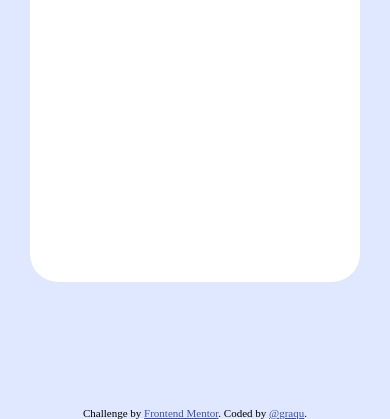
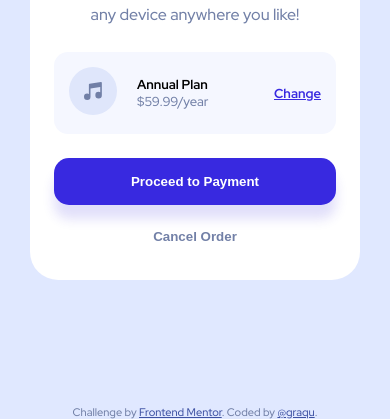
Before and after one commit to graqu/Order_Summary_CARD, a plain HTML site: page index.html in a window 390 px wide. Shown: the part 425-844 px from the top of the page. Drawn offline with Linux system fonts and the light colour scheme.

Commit message:
final mobile design

```diff
--- a/index.html
+++ b/index.html
@@ -8,6 +8,9 @@
   <link rel="icon" type="image/png" sizes="32x32" href="./images/favicon-32x32.png">
 
   <title>Frontend Mentor | Order summary card</title>
+  <link rel="preconnect" href="https://fonts.googleapis.com">
+  <link rel="preconnect" href="https://fonts.gstatic.com" crossorigin>
+  <link href="https://fonts.googleapis.com/css2?family=Red+Hat+Display:wght@500;700;900&display=swap" rel="stylesheet">
   <link rel="stylesheet" href="./style.css">
 
 </head>
@@ -20,9 +23,9 @@
         device anywhere you like!</p>
     </div>
     <div class="card-choosen-plan">
-      <div class="plan-icon"></div>
+      <div class="plan-icon"><img src="./images/icon-music.svg" alt=""></div>
       <div class="plan-text-content">
-        <h3>Annual Plan</h3>
+        <h2>Annual Plan</h2>
         <p>$59.99/year</p>
       </div>
       <a href="#">Change</a>
--- a/style.css
+++ b/style.css
@@ -2,6 +2,9 @@
 	box-sizing: border-box;
 	padding: 0;
 	margin: 0;
+}
+html {
+	font-size: 62.5%;
 }
 :root {
 	--white: #fff;
@@ -17,19 +20,84 @@ body {
 	justify-content: center;
 	height: 100vh;
 	width: 100vw;
+	font-family: 'Red Hat Display', sans-serif;
+	font-size: 1.6rem;
+	color: var(--desaturated-blue);
+	font-weight: 500;
 	background-color: var(--pale-blue);
 }
 .card {
 	position: relative;
 	width: 330px;
+	/* height: 570px; */
+	height: auto;
+	background-color: var(--white);
+	padding: 195px 24px 20px;
+	border-radius: 28px;
+	background-image: url(./images/illustration-hero.svg);
+	background-position: top;
+	background-size: 100% auto;
+	background-repeat: no-repeat;
+}
+/* .card::after{
+	content: '';
+	position: absolute;
+	top: 0;
+	left: 0;
+	width: 100px;
 	height: 570px;
-	background-color: var(--white);
-    padding-top: 30%;
-    border-radius: 28px;
-    background-image: url(./images/illustration-hero.svg);
-    background-position: top;
-    background-size: contain;
-    background-repeat: no-repeat;
+	background-color: red;
+} */
+.card-text {
+	text-align: center;
+	line-height: 25px;
+	margin: 0 9px;
+}
+.card-text h1 {
+	font-size: 2.2rem;
+	margin-bottom: 18px;
+	font-weight: 900;
+	color: rgba(0, 0, 0, 0.85);
+}
+.card-choosen-plan {
+	display: flex;
+	margin: 25px 0 16px;
+	padding: 15px;
+	justify-content: space-between;
+	align-items: center;
+	background-color: var(--very-pale-blue);
+	border-radius: 14px;
+	font-size: 13px;
+}
+.card-choosen-plan a {
+	color: var(--bright-blue);
+	font-weight: bold;
+}
+.plan-text-content {
+	flex-grow: 1;
+	padding: 0 20px;
+}
+.plan-text-content h2 {
+	color: black;
+	font-size: 13px;
+}
+.btn {
+	width: 100%;
+	margin-top: 8px;
+	padding: 1.2em 2.4em;
+	border: none;
+	font-weight: bold;
+	border-radius: 15px;
+	bottom: none;
+}
+.apply-btn{
+	background-color: var(--bright-blue);
+	color: var(--white);
+	box-shadow: 0px 14px 12px 0px hsl(245deg 75% 52% / 15%);
+}
+.cancel-btn{
+	background: none;
+	color: var(--desaturated-blue);
 }
 
 .attribution {
```
